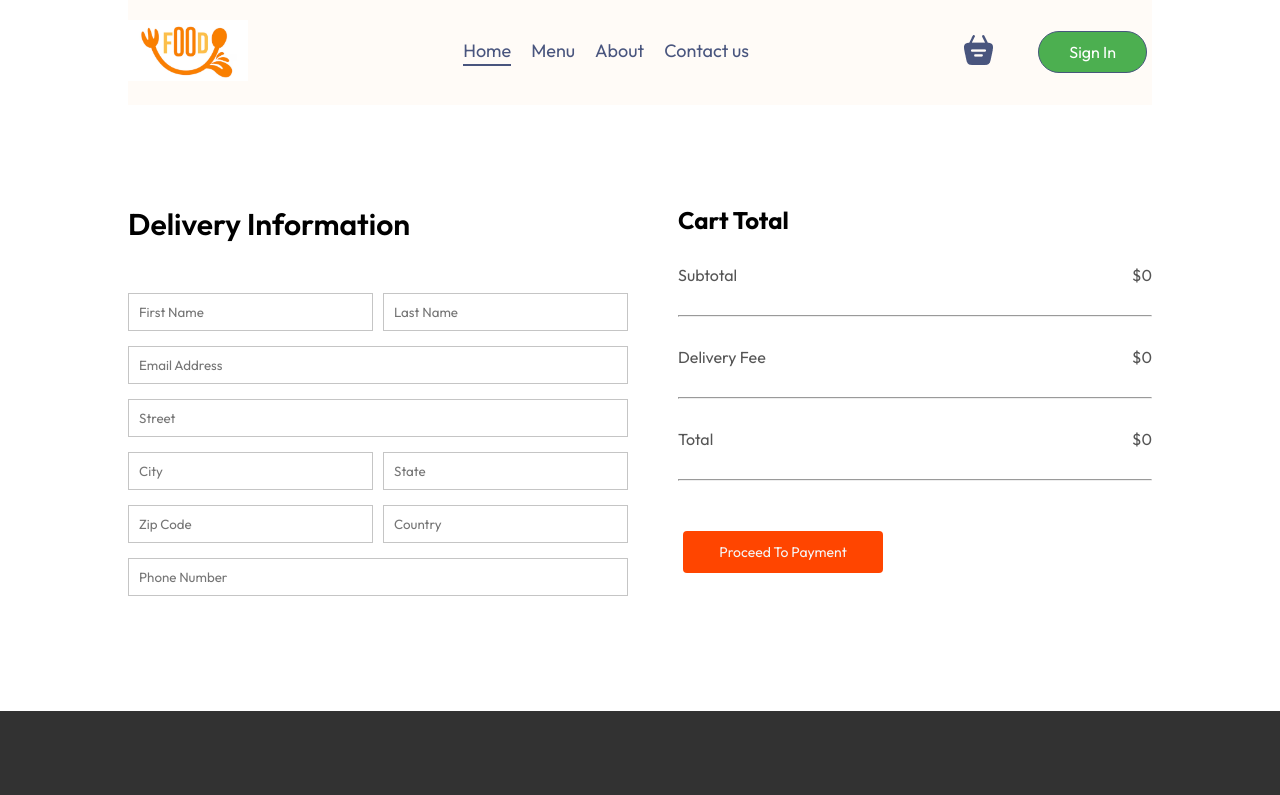
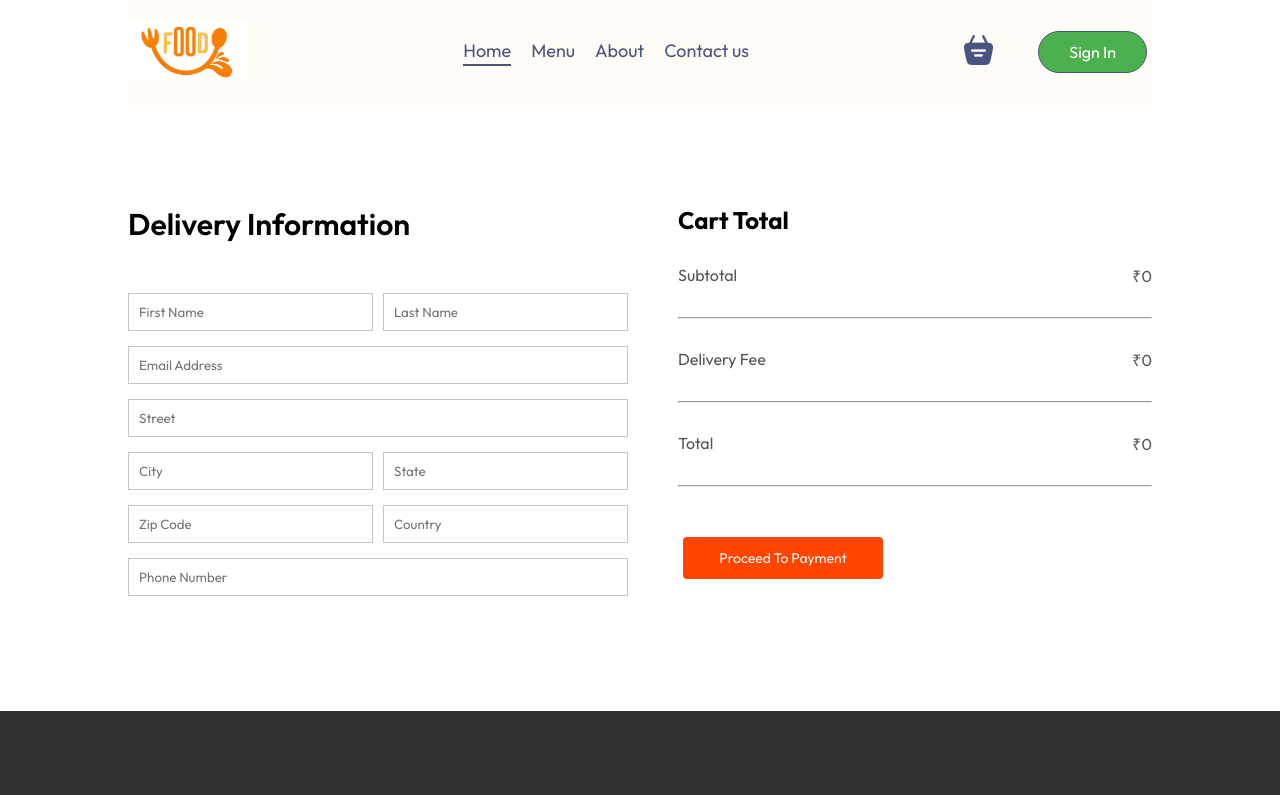
Before and after one commit to Vishnureddy2457/food_delivery_vishnu, a React (Vite) app: page /order in a window 1280 px wide. Shown: the top 795 px of the page. Built offline with nearby package versions, Linux system fonts and the light colour scheme; data requests are answered from the project's data file.

Commit message:
Update PlaceOrder.jsx

```diff
--- a/src/pages/PlaceOrder/PlaceOrder.jsx
+++ b/src/pages/PlaceOrder/PlaceOrder.jsx
@@ -147,17 +147,17 @@ const PlaceOrder = () => {
         <h2>Cart Total</h2>
         <div className="cart-total-details">
           <p>Subtotal</p>
-          <p>${gettotalcartAmount()}</p>
+          <p>₹{gettotalcartAmount()}</p>
         </div>
         <hr />
         <div className="cart-total-details">
           <p>Delivery Fee</p>
-          <p>${gettotalcartAmount() === 0 ? 0 : 2}</p>
+          <p>₹{gettotalcartAmount() === 0 ? 0 : 2}</p>
         </div>
         <hr />
         <div className="cart-total-details">
           <p>Total</p>
-          <p>${gettotalcartAmount() === 0 ? 0 : gettotalcartAmount() + 2}</p>
+          <p>₹{gettotalcartAmount() === 0 ? 0 : gettotalcartAmount() + 2}</p>
         </div>
         <hr />
         <button onClick={handlePlaceOrder}>Proceed To Payment</button>
```
